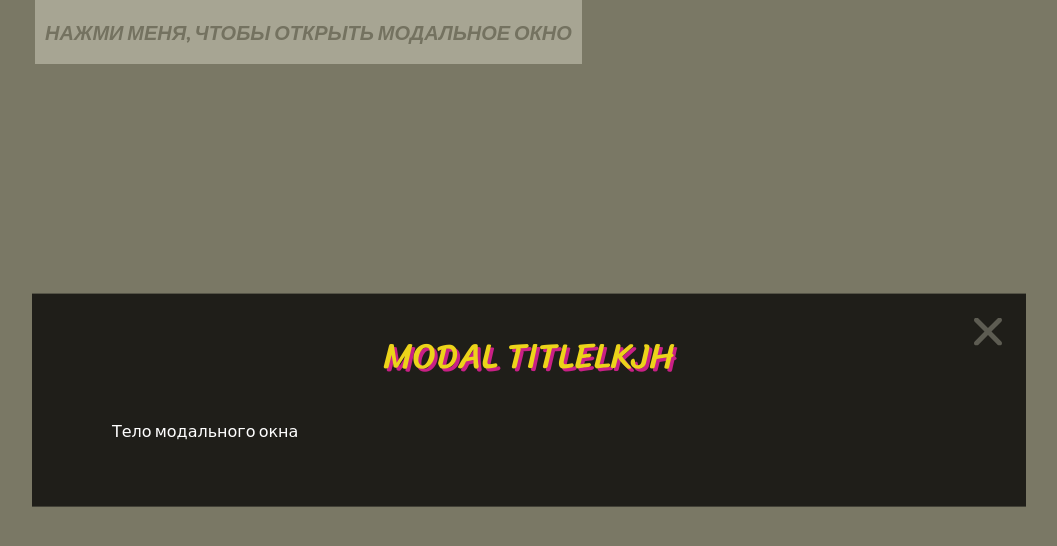
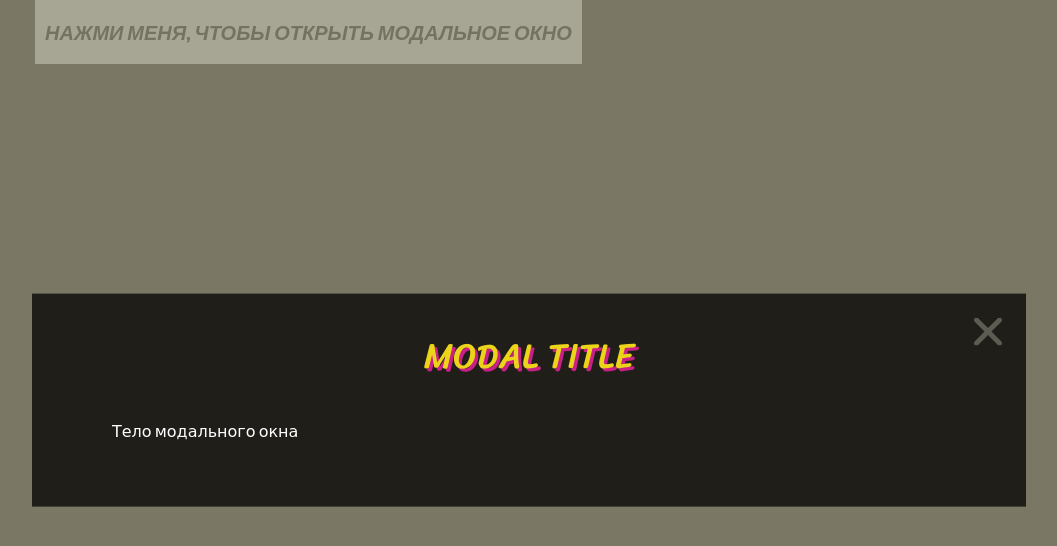
Before and after one commit to js-tasks-ru/jsbasic-20220922_sergey647, a website: page 7-module/2-task/index.html in a window 1280 px wide. Both pictures are taken after a click on the button "НАЖМИ МЕНЯ, ЧТОБЫ ОТКРЫТЬ МОДАЛЬНОЕ ОКНО". Shown: the whole page, without its empty margins (111-1168 px from the left). Drawn offline with Linux system fonts and the light colour scheme.

Commit message:
Module 7, task 2

```diff
--- a/7-module/2-task/index.html
+++ b/7-module/2-task/index.html
@@ -17,10 +17,12 @@
 
     window.openModal = () => {
       let modal = new Modal();
-      modal.setTitle('Modal Titlelkjh');
+      modal.setTitle('Modal Title');
+
       modal.setBody(createElement('<div>Тело модального окна</div>'));
 
       modal.open();
+      console.log( document.querySelector(".modal__title") )
     }
   </script>
 
--- a/7-module/2-task/index.js
+++ b/7-module/2-task/index.js
@@ -1,12 +1,12 @@
 import createElement from '../../assets/lib/create-element.js';
 
 export default class Modal {
-  #title;
-  #modalBody;
   constructor() {
-    let me = this;
-    this.#title = '';
-    this.#modalBody = '';
+    this.eventListener = e => {
+      if (e.code === "Escape") {
+        this.close();
+      }
+    };
     this.elem = createElement(`
       <div class="modal">
         <div class="modal__overlay"></div>
@@ -21,36 +21,25 @@ export default class Modal {
         </div>
       </div>
     `);
-    const removeFunc = function() {
-      me.elem.remove();
-    }
-    const removeFuncKey = function(e) {
-      if(e.code === "Escape") {
-        me.elem.remove();
-      }
-    }
     const overlay = this.elem.querySelector('.modal__overlay');
-    overlay.addEventListener('click', removeFunc);
-    document.body.addEventListener('keydown', (e)=>{
-      removeFuncKey(e);
-      document.body.removeEventListener('keydown', removeFuncKey)
-    });
-
     const closeBtn = this.elem.querySelector('.modal__close');
-    closeBtn.addEventListener('click', removeFunc);
+    overlay.addEventListener('click', () => this.close());
+    closeBtn.addEventListener('click', () => this.close());
+    document.body.addEventListener('keydown', this.eventListener );
   }
   open() {
     document.body.append( this.elem );
     document.body.classList.add("is-modal-open");
   }
   setTitle(title) {
-    this.elem.querySelector(".modal__title").innerHTML = title;
+    this.elem.querySelector(".modal__title").textContent = title;
   }
   setBody(body) {
-    console.log(body);
     this.elem.querySelector(".modal__body").append(body);
   }
   close() {
+    this.elem.remove();
     document.body.classList.remove("is-modal-open");
+    document.body.removeEventListener('keydown', this.eventListener);
   }
 }
```
